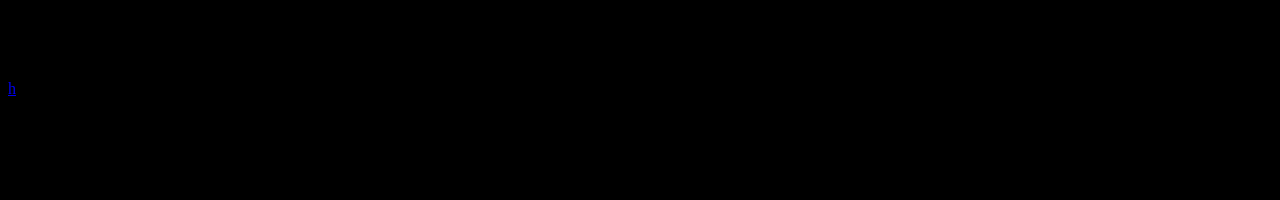
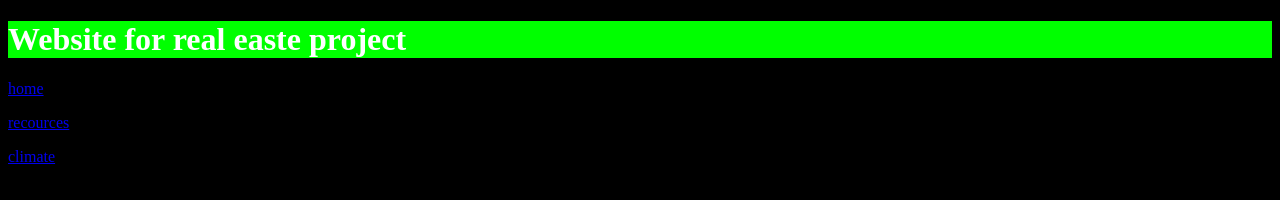
Before and after one commit to websitekid/Realestate, a plain HTML site: page index.html in a window 1280 px wide. Drawn offline with Linux system fonts and the light colour scheme.

Commit message:
Update index.html

```diff
--- a/index.html
+++ b/index.html
@@ -6,7 +6,11 @@
     </head>
     <body>
 <style>
-body{
+h1 {
+    color:white;
+    background-color:lime;
+    }
+    body{
 background-color:black;
 }
     P {
@@ -14,6 +18,8 @@ background-color:black;
     }
 </style>
 <h1> Website for real easte project </h1>
-  <p><a href ="https://tranio.com/italy/adt/1587464/">h</a></p>
+        <p><a href ="https://tranio.com/italy/adt/1587464/">home</a></p>
+        <p><a href ="https://brunelleschi.imss.fi.it/itineraries/itinerary/EarthSciencesTuscany.html#:~:text=The%20Mineral%20Wealth%20of%20Tuscany&text=Lead%2C%20silver%20and%20iron%2C%20copper,Volterra%20were%20of%20great%20importance.">recources</a></p>
+   <p><a href ="https://weatherspark.com/y/68930/Average-Weather-in-Siena-Italy-Year-Round#:~:text=In%20Siena%2C%20the%20summers%20are,or%20above%2095%C2%B0F.">climate</a></p>
     </body>
 </html>
```
